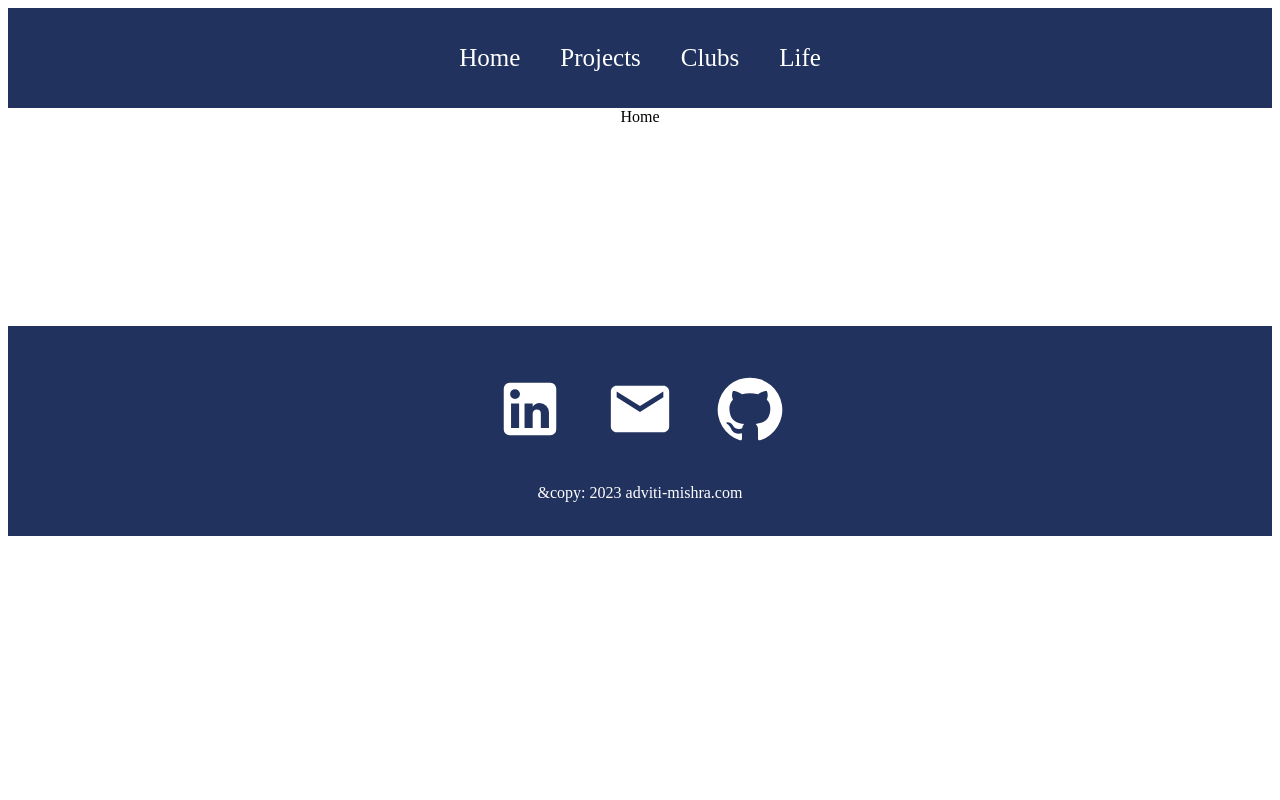
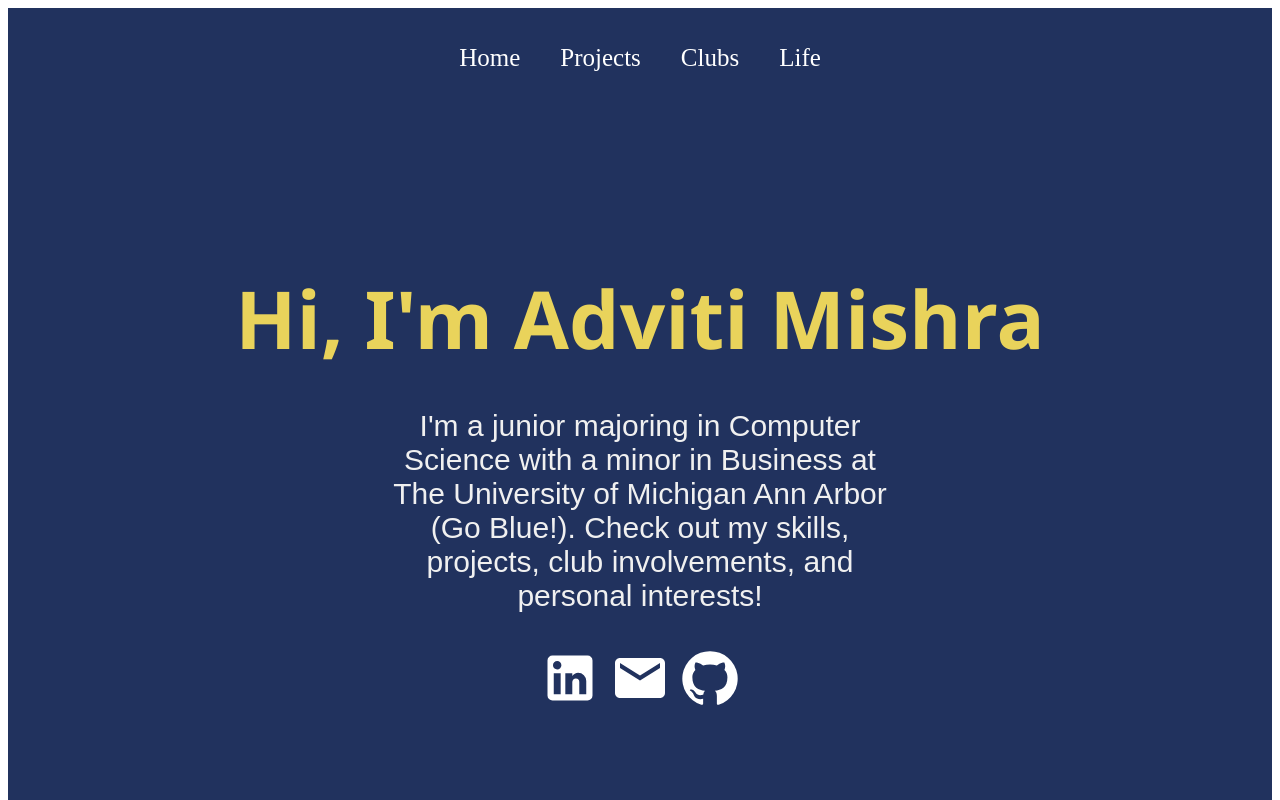
Before and after one commit to adviti-mishra/personal-portfolio, a React (Create React App) app: page / in a window 1280 px wide. Shown: the top 800 px of the page. Built offline with nearby package versions, Linux system fonts and the light colour scheme.

Commit message:
Added about and skills to homepage. Styled homepage

```diff
--- a/package.json
+++ b/package.json
@@ -13,6 +13,7 @@
     "react-dom": "^18.2.0",
     "react-router-dom": "^6.15.0",
     "react-scripts": "5.0.1",
+    "react-vertical-timeline-component": "^3.6.0",
     "web-vitals": "^2.1.4"
   },
   "scripts": {
--- a/src/pages/Home.js
+++ b/src/pages/Home.js
@@ -1,7 +1,58 @@
 import React from "react";
-
+import LinkedInIcon from "@mui/icons-material/LinkedIn";
+import EmailIcon from "@mui/icons-material/Email";
+import GitHubIcon from "@mui/icons-material/GitHub";
+import { Link } from "react-router-dom";
+import "../styles/Home.css";
 function Home() {
-  return <div>Home</div>;
+  return (
+    <div className="home">
+      <div className="about">
+        <h2> Hi, I'm Adviti Mishra </h2>
+        <div className="prompt">
+          <p>
+            I'm a junior majoring in Computer Science with a minor in Business
+            at The University of Michigan Ann Arbor (Go Blue!). Check out my
+            skills, projects, club involvements, and personal interests!
+          </p>
+          <LinkedInIcon />
+          <EmailIcon />
+          <GitHubIcon />
+        </div>
+      </div>
+      <div className="skills">
+        <h1> Skills </h1>
+        <ol className="list">
+          <li className="item">
+            <h2> Languages: </h2>
+            <span>
+              Python, C++, JavaScript, Java, Dart, C, Google Apps Script, ARM
+            </span>
+          </li>
+          <li className="item">
+            <h2> Front-end: </h2>
+            <span>
+              React, HTML, CSS, Tailwind CSS, Flutter, NPM, MaterialUI
+            </span>
+          </li>
+          <li className="item">
+            <h2> Back-end: </h2>
+            <span> Firebase, MongoDB, Supabase, MySQL</span>
+          </li>
+          <li className="item">
+            <h2> Data Analysis: </h2>
+            <span> Pandas, NumPy, Seaborn, Matplotlib</span>
+          </li>
+          <li className="item">
+            <h2> Tools and technologies: </h2>
+            <span>
+              Git, VSCode, XCode, Android Studio, Postman, Jupyter Notebook
+            </span>
+          </li>
+        </ol>
+      </div>
+    </div>
+  );
 }
 
 export default Home;
--- /dev/null
+++ b/src/styles/Home.css
@@ -0,0 +1,80 @@
+.home {
+  width: 100%;
+  align-items: center;
+  font-family: "Arial", sans-serif;
+  color: #3e497a;
+}
+
+.about {
+  width: 100%;
+  height: calc(100vh - 100px);
+  display: flex;
+  flex-direction: column;
+  justify-content: center;
+  align-items: center;
+  text-align: center;
+  background-color: #21325e;
+  color: #f0f0f0;
+}
+
+.about h2 {
+  font-family: "Segoe UI", Tahoma, Geneva, Verdana, sans-serif;
+  font-size: 80px;
+  color: #e9d35b;
+  height: 50px;
+}
+
+.about .prompt {
+  width: 40%;
+  font-size: 30px;
+}
+.prompt svg {
+  font-size: 60px;
+  margin: 5px;
+  color: white;
+}
+
+.skills {
+  font-size: 35px;
+  width: 100%;
+  display: flex;
+  justify-content: center;
+  flex-direction: column;
+  align-items: center;
+}
+
+.skills h1 {
+  color: #3e497a;
+}
+
+.skills .list {
+  list-style: none;
+  width: 60%;
+}
+
+.list span {
+  font-size: 20px;
+}
+
+@media only screen and (max-width: 600px) {
+  .about h2 {
+    font-size: 40px;
+  }
+
+  .about .prompt {
+    margin-top: 10px;
+    font-size: 20px;
+    width: 80%;
+  }
+
+  .skills {
+    text-align: center;
+  }
+  .list {
+    padding: 0;
+  }
+
+  .skills h2 {
+    font-size: 30px;
+  }
+}
```
Also changed, not shown: 1 other file (tests, documents, lock files or other folders).
